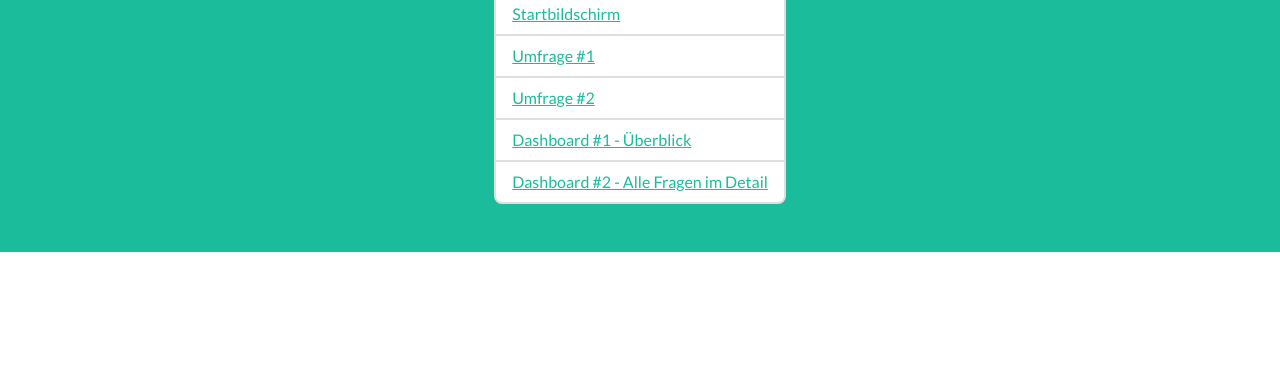
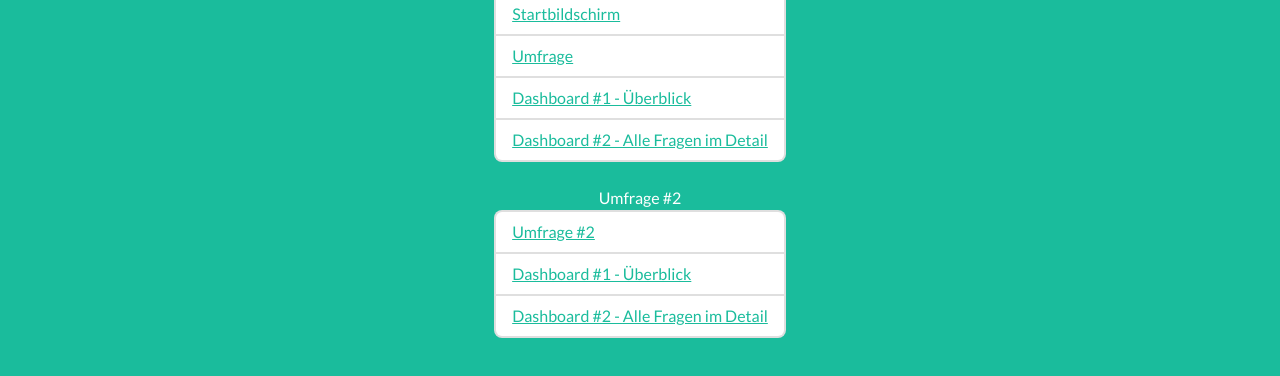
Before and after one commit to od-ms/opendata-umfrage, a plain HTML site: page frontend/public/index.html in a window 1280 px wide. Shown: the part 444-820 px from the top of the page. Drawn offline with Linux system fonts and the light colour scheme.

Commit message:
Update 2026/06

```diff
--- a/frontend/public/index.html
+++ b/frontend/public/index.html
@@ -37,15 +37,23 @@
               <div class="masthead-icon">
                 <img id="masthead-avatar" class="masthead-avatar mb-3"
                   src="assets/category-icons/frosch.svg" alt="..." />
-                  </div>                  <b class="fs-1">Bitte wählen</b>
+                  </div>
+                                <b class="fs-1">Bitte wählen</b>
                   <ul class="list-group">
                     <li class="list-group-item"><a  href="start.html">Startbildschirm</a></li>
-                    <li class="list-group-item"><a  href="umfrage.html">Umfrage #1 </a></li>
-                    <li class="list-group-item"><a  href="umfrage.html?questions=2">Umfrage #2 </a></li>
+                    <li class="list-group-item"><a  href="umfrage.html">Umfrage </a></li>
                   <li class="list-group-item"><a href="dashboard.html">Dashboard #1 - Überblick</a></li>
                   <li class="list-group-item"><a href="dashboard2.html">Dashboard #2 - Alle Fragen im Detail</a></li>
-                  </ul>
-            </div>
+                </ul>
+<br />
+                  Umfrage #2
+                  <ul class="list-group">
+                    <li class="list-group-item"><a  href="umfrage.html?questions=2">Umfrage #2 </a></li>
+                  <li class="list-group-item"><a href="dashboard.html?questions=2">Dashboard #1 - Überblick</a></li>
+                  <li class="list-group-item"><a href="dashboard2.html?questions=2">Dashboard #2 - Alle Fragen im Detail</a></li>
+</ul>
+
+              </div>
         </header>
 <style>
 
```
Also changed, not shown: frontend/public/umfrage.html (+8 -5 lines).
